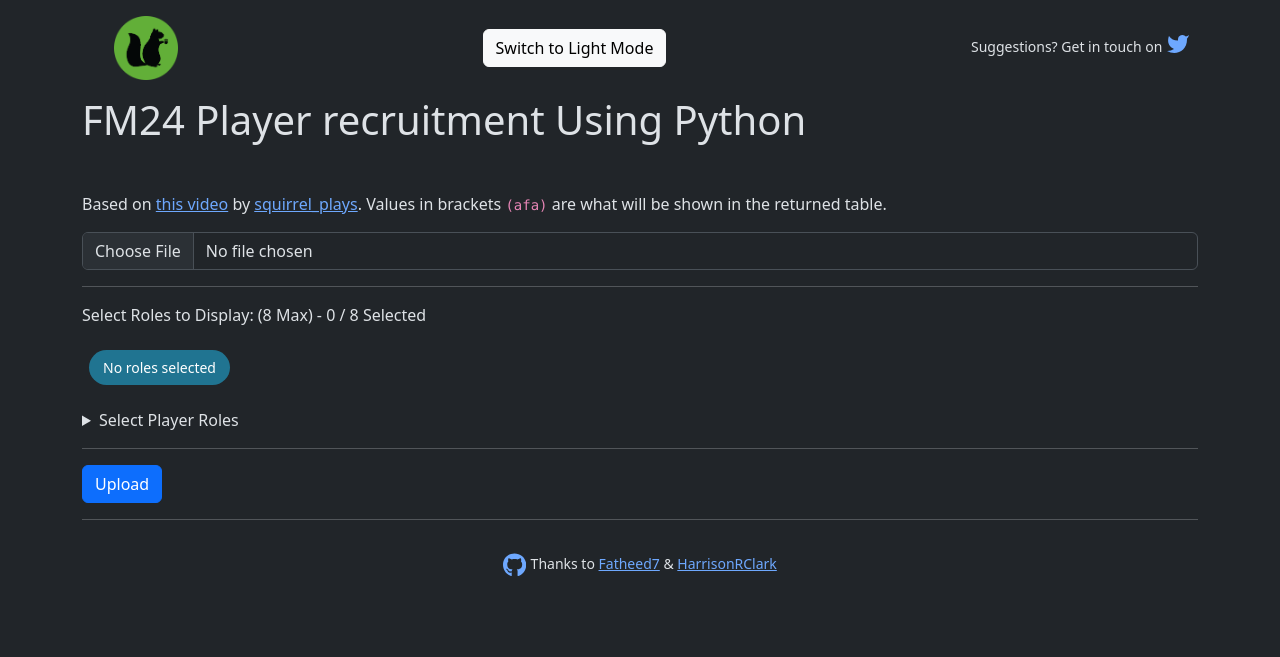
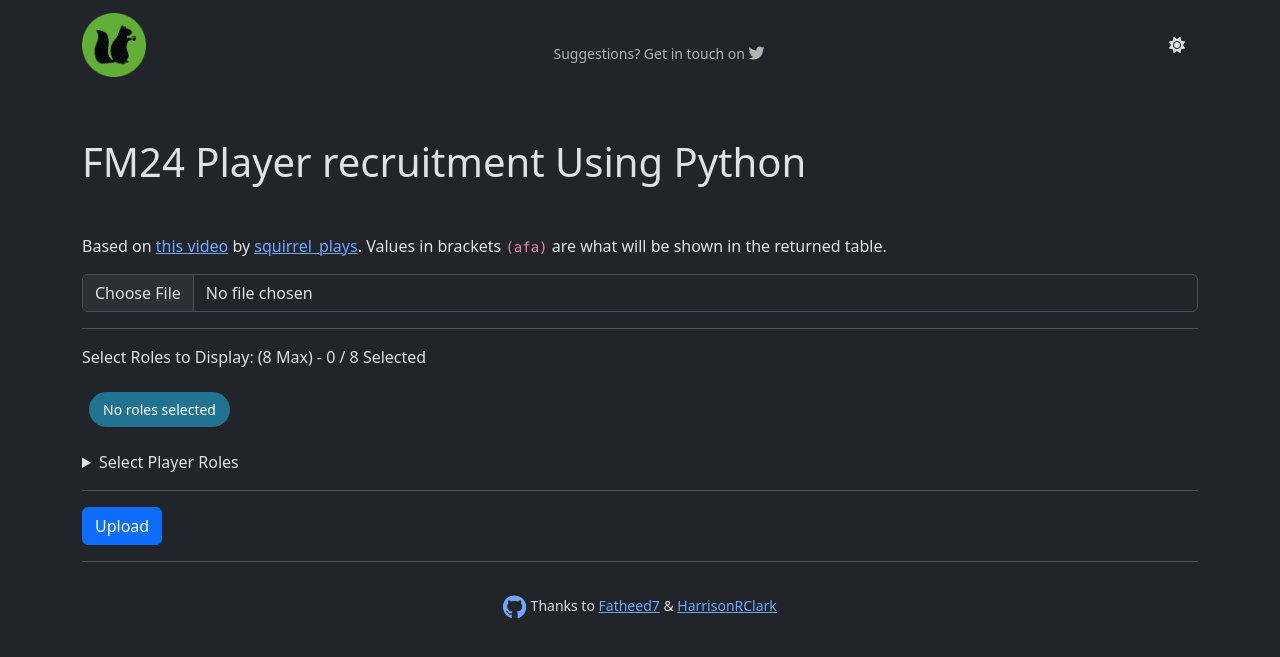
Before and after one commit to mwd102/FM, a Flask app: page / in a window 1280 px wide. Shown: the top 657 px of the page. Run offline with Flask 3, Linux system fonts and the light colour scheme; data that the repository does not hold is empty; some libraries are stand-ins or nearby versions.

Commit message:
navbar improvement

```diff
--- a/static/js/script.js
+++ b/static/js/script.js
@@ -2,6 +2,10 @@
 const checkboxes = document.querySelectorAll('input[type="checkbox"]');
 var sortDirections = [];
 const selectedRolesContainer = document.getElementById('selected-roles');
+
+document.addEventListener('DOMContentLoaded', (event) => {
+    document.getElementById("modeToggle").addEventListener("click", modeToggle);
+});
 
 function updateLocalStorage() {
     const savedCheckboxes = Array.from(checkboxes).map(checkbox => ({
@@ -162,16 +166,16 @@
 function modeToggle() {
     let element = document.body;
     let modeButton = document.getElementById("modeToggle");
+    let modeIcon = modeButton.querySelector("i"); // Select the icon inside the button
+
     if (element.dataset.bsTheme == "light") {
         element.dataset.bsTheme = "dark";
-        modeButton.classList.remove("btn-dark");
-        modeButton.classList.add("btn-light");
-        modeButton.textContent = "Switch to Light Mode";
+        modeIcon.classList.remove("fa-moon"); // Remove the moon icon
+        modeIcon.classList.add("fa-sun"); // Add the sun icon
     } else {
         element.dataset.bsTheme = "light";
-        modeButton.classList.remove("btn-light");
-        modeButton.classList.add("btn-dark");
-        modeButton.textContent = "Switch to Dark Mode";
+        modeIcon.classList.remove("fa-sun"); // Remove the sun icon
+        modeIcon.classList.add("fa-moon"); // Add the moon icon
     }
 }
 
--- a/templates/index.html
+++ b/templates/index.html
@@ -13,23 +13,30 @@
   <link rel="stylesheet" href="{{ url_for('static', filename='css/style.css')}}">
 </head>
 <body>
-  <nav class="container">
-    <ul>
-      <li>
-        <a href="https://www.youtube.com/@squirrel_plays_fof4318" aria-label="Twitter"><img src="{{ url_for('static', filename='logos/squirrel.png') }}" style="height: 64px; width: auto;" alt="squirrel_plays logo"></a>
-      </li>
-    </ul>
-    <ul>
-      <li>
-        <button class="btn btn-light" id="modeToggle" onclick="modeToggle()">Switch to Light Mode</button>
-      </li>
-    </ul>
-    <ul>
-      <li>
-        <small>Suggestions? Get in touch on </small>
-        <a href="https://twitter.com/playingsquirrel" class="contrast" aria-label="Twitter"><svg aria-hidden="true" focusable="false" role="img" xmlns="http://www.w3.org/2000/svg" viewBox="0 0 32 32" height="32px" fill="currentColor" stroke="none" stroke-width="2" stroke-linecap="round" stroke-linejoin="round"><path d="M23 3a10.9 10.9 0 0 1-3.14 1.53 4.48 4.48 0 0 0-7.86 3v1A10.66 10.66 0 0 1 3 4s-4 9 5 13a11.64 11.64 0 0 1-7 2c9 5 20 0 20-11.5a4.5 4.5 0 0 0-.08-.83A7.72 7.72 0 0 0 23 3z"></path></svg></a>
-      </li>
-    </ul>
+  <nav class="navbar container mb-5">
+    <div class="container-fluid d-flex justify-content-between">
+      <!-- Logo -->
+      <a class="navbar-brand" href="https://www.youtube.com/@squirrel_plays_fof4318">
+        <img src="{{ url_for('static', filename='logos/squirrel.png') }}" alt="squirrel_plays logo" style="height: 64px; width: auto;">
+      </a>
+
+      <!-- Suggestions Link (Centered) -->
+      <ul class="navbar-nav mx-auto">
+        <li class="nav-item">
+          <a class="nav-link" href="https://twitter.com/playingsquirrel">
+            <small>Suggestions? Get in touch on </small>
+            <i class="fa-brands fa-twitter"></i>
+          </a>
+        </li>
+      </ul>
+
+      <!-- Dark/Light Mode Toggle -->
+      <form class="d-flex">
+        <button class="btn" id="modeToggle" type="button" onclick="modeToggle()">
+          <i class="fa-solid fa-sun"></i>
+        </button>
+      </form>
+    </div>
   </nav>
   <main>
     <div class="container">
```
